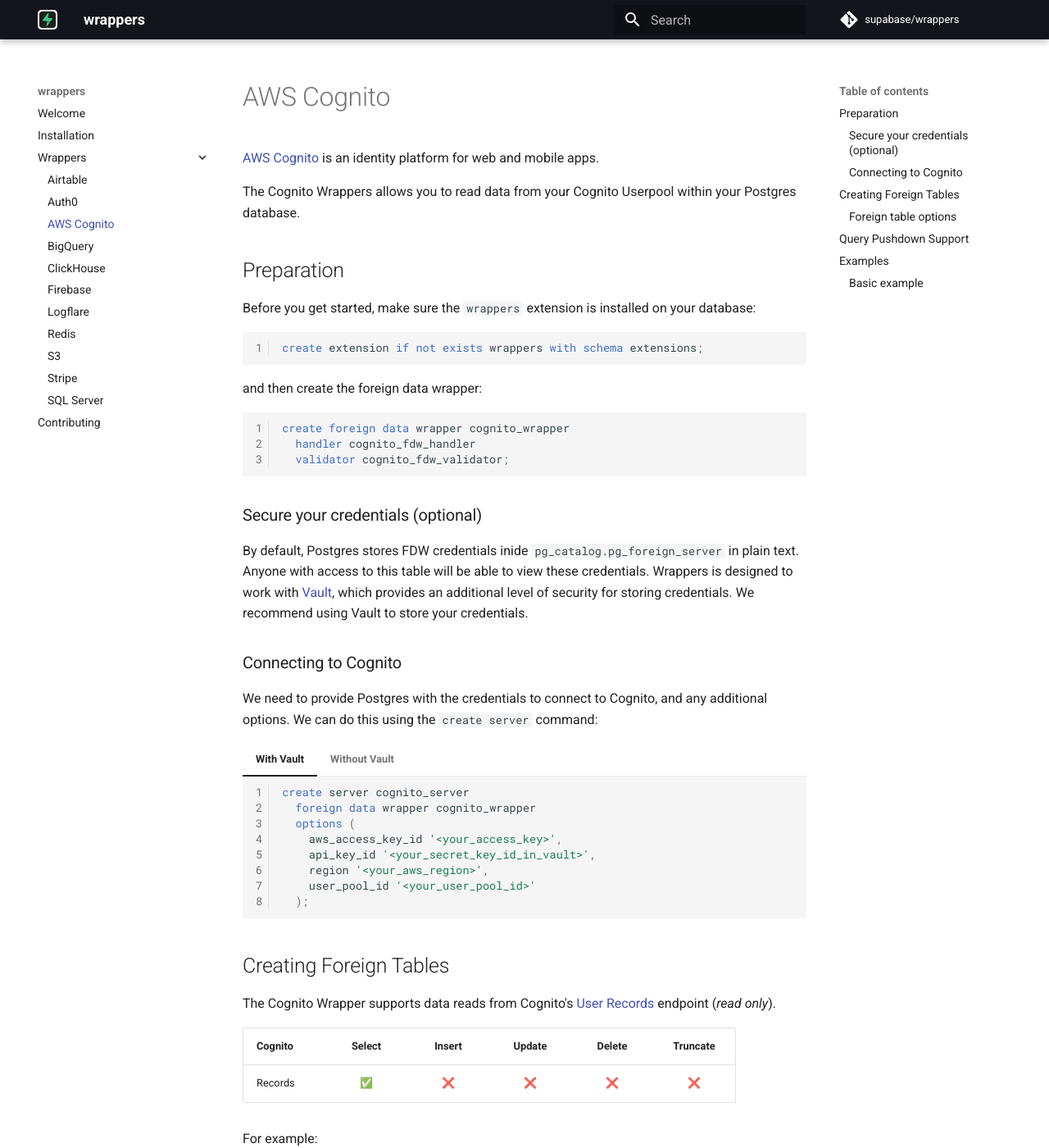
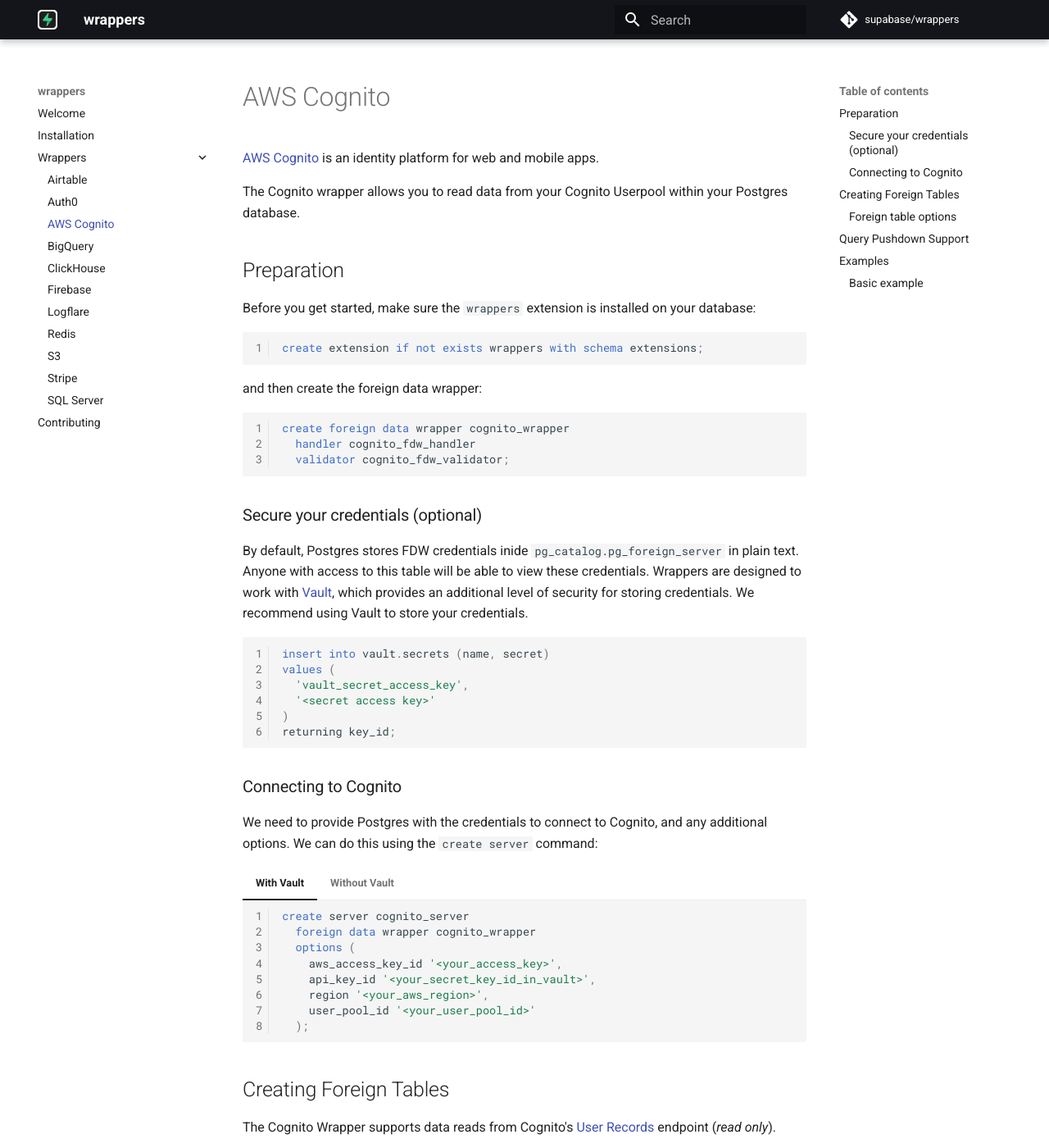
Before and after one commit to supabase/wrappers, an MkDocs documentation site: the page built from docs/cognito.md, in a window 1280 px wide and 1400 px high. Shown: the whole window at 82% size. Built offline with MkDocs 1.6.1 and Material for MkDocs 9.7.7, drawn with Linux system fonts in a browser that asks for light colours; comment, search, counter and statistics services are not loaded; some of the changed text lies outside the part shown.

Commit message:
fix: update docs

````diff
--- a/docs/cognito.md
+++ b/docs/cognito.md
@@ -1,6 +1,6 @@
 [AWS Cognito](https://docs.aws.amazon.com/cognito/latest/developerguide/what-is-amazon-cognito.html) is an identity platform for web and mobile apps.
 
-The Cognito Wrappers allows you to read data from your Cognito Userpool within your Postgres database.
+The Cognito wrapper allows you to read data from your Cognito Userpool within your Postgres database.
 
 ## Preparation
 
@@ -20,9 +20,16 @@
 
 ### Secure your credentials (optional)
 
-By default, Postgres stores FDW credentials inide `pg_catalog.pg_foreign_server` in plain text. Anyone with access to this table will be able to view these credentials. Wrappers is designed to work with [Vault](https://supabase.com/docs/guides/database/vault), which provides an additional level of security for storing credentials. We recommend using Vault to store your credentials.
+By default, Postgres stores FDW credentials inide `pg_catalog.pg_foreign_server` in plain text. Anyone with access to this table will be able to view these credentials. Wrappers are designed to work with [Vault](https://supabase.com/docs/guides/database/vault), which provides an additional level of security for storing credentials. We recommend using Vault to store your credentials.
 
-
+```sql
+insert into vault.secrets (name, secret)
+values (
+  'vault_secret_access_key',
+  '<secret access key>'
+)
+returning key_id;
+```
 
 ### Connecting to Cognito
 
@@ -79,11 +86,8 @@
 
 The full list of foreign table options are below:
 
-- `aws_access_key_id`: Obtained from AWS
-- `aws_secret_access_key`: Obtained from AWS
-- `region`: Region where your `UserPool` is located (e.g. `ap-southeast-1`)
-- `endpoint_url`: (Optional): URL when running locally.
-- `user_pool_id`: Correlate with the identifier for `UserPool`
+- `object`: type of object we are querying. For now, only `users` is supported
+
 
 ## Query Pushdown Support
 
````
